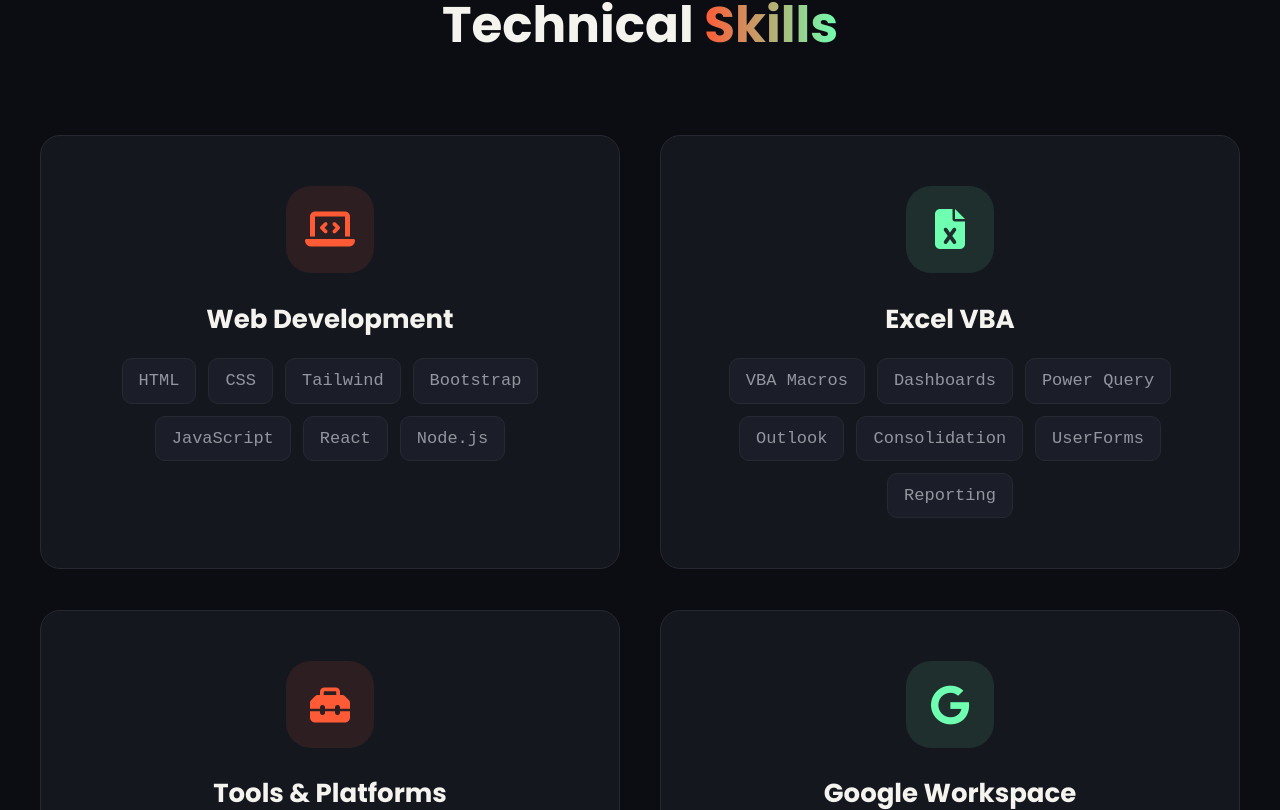
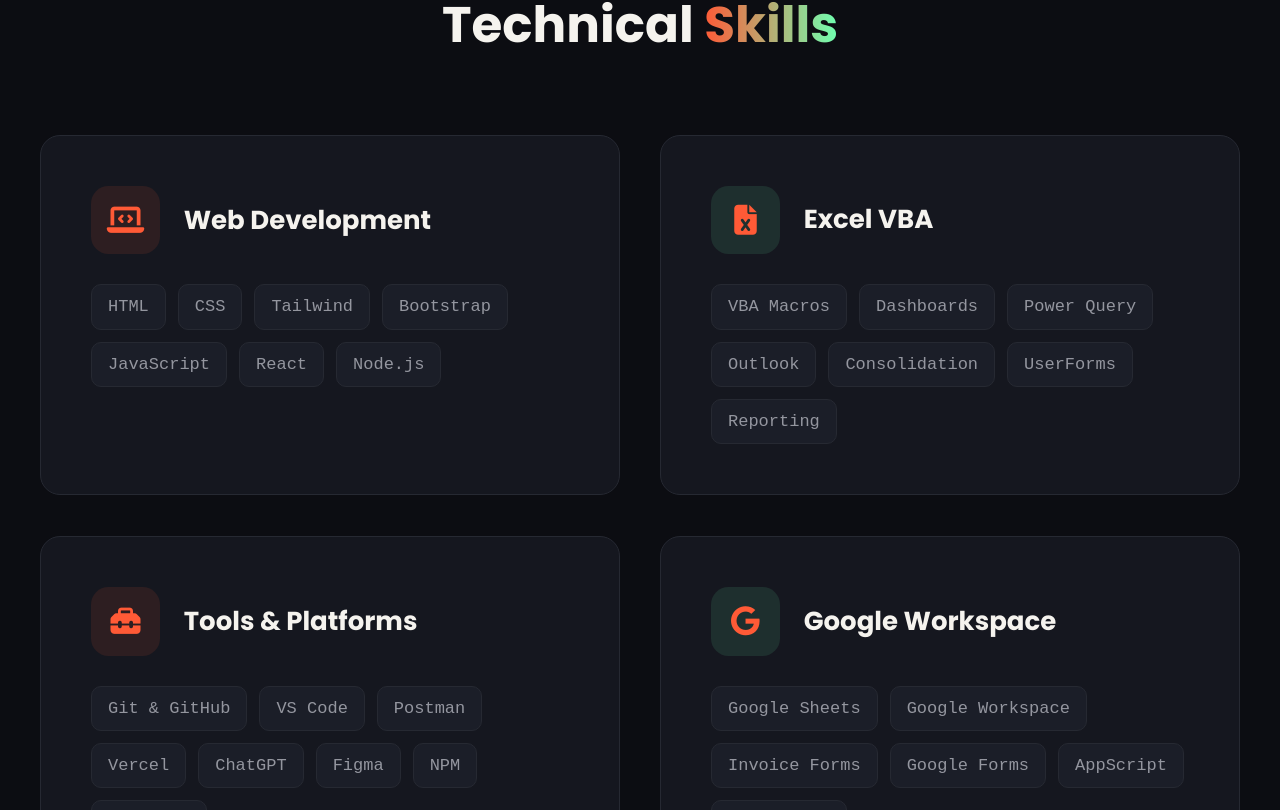
Before and after one commit to hareemrana522-crypto/Portfolio, a React (Vite) app: page / in a window 1280 px wide. Shown: the part 2270-3080 px from the top of the page. Built offline with nearby package versions, Linux system fonts and the light colour scheme.

Commit message:
Update skills layout to left-aligned design matching reference

```diff
--- a/src/components/Skills.jsx
+++ b/src/components/Skills.jsx
@@ -10,10 +10,12 @@
       <div className="services-grid">
           {/* Skill 1 */}
           <div className="service-card glass reveal">
+              <div className="card-header">
                   <div className="icon-wrapper">
                       <i className="fa-solid fa-laptop-code"></i>
                   </div>
                   <h3>Web Development</h3>
+              </div>
               <div className="skill-tags">
                   <span className="skill-badge">HTML</span>
                   <span className="skill-badge">CSS</span>
@@ -27,10 +29,12 @@
 
           {/* Skill 2 */}
           <div className="service-card glass reveal">
+              <div className="card-header">
                   <div className="icon-wrapper mint">
                       <i className="fa-solid fa-file-excel"></i>
                   </div>
                   <h3>Excel VBA</h3>
+              </div>
               <div className="skill-tags">
                   <span className="skill-badge">VBA Macros</span>
                   <span className="skill-badge">Dashboards</span>
@@ -44,10 +48,12 @@
 
           {/* Skill 3 */}
           <div className="service-card glass reveal">
+              <div className="card-header">
                   <div className="icon-wrapper">
                       <i className="fa-solid fa-toolbox"></i>
                   </div>
                   <h3>Tools & Platforms</h3>
+              </div>
               <div className="skill-tags">
                   <span className="skill-badge">Git & GitHub</span>
                   <span className="skill-badge">VS Code</span>
@@ -62,10 +68,12 @@
 
           {/* Skill 4 */}
           <div className="service-card glass reveal">
+              <div className="card-header">
                   <div className="icon-wrapper mint">
                       <i className="fa-brands fa-google"></i>
                   </div>
                   <h3>Google Workspace</h3>
+              </div>
               <div className="skill-tags">
                   <span className="skill-badge">Google Sheets</span>
                   <span className="skill-badge">Google Workspace</span>
--- a/src/index.css
+++ b/src/index.css
@@ -535,7 +535,7 @@
 
 .service-card {
     padding: 2.5rem;
-    text-align: center;
+    text-align: left;
     transition: var(--transition);
 }
 
@@ -544,25 +544,29 @@
     border-color: var(--primary-color);
 }
 
+.card-header {
+    display: flex;
+    align-items: center;
+    gap: 1.2rem;
+    margin-bottom: 1.5rem;
+}
+
 .icon-wrapper {
-    width: 70px;
-    height: 70px;
-    border-radius: 20px;
+    width: 55px;
+    height: 55px;
+    border-radius: 14px;
     background: rgba(255, 90, 54, 0.1);
     color: var(--primary-color);
     display: flex;
     align-items: center;
     justify-content: center;
-    font-size: 2rem;
-    margin: 0 auto 1.5rem auto;
+    font-size: 1.5rem;
     transition: var(--transition);
 }
 
 .icon-wrapper.mint {
     background: rgba(111, 255, 176, 0.1);
-    color: var(--secondary-color);
 }
-
 .service-card:hover .icon-wrapper {
     background: var(--primary-color);
     color: #fff;
@@ -574,14 +578,14 @@
 
 .service-card h3 {
     font-size: 1.3rem;
-    margin-bottom: 1.2rem;
+    margin-bottom: 0;
 }
 
 .skill-tags {
     display: flex;
     flex-wrap: wrap;
     gap: 0.6rem;
-    justify-content: center;
+    justify-content: flex-start;
 }
 
 .skill-badge {
```
Lines whose indentation alone changed are shown as unchanged.
